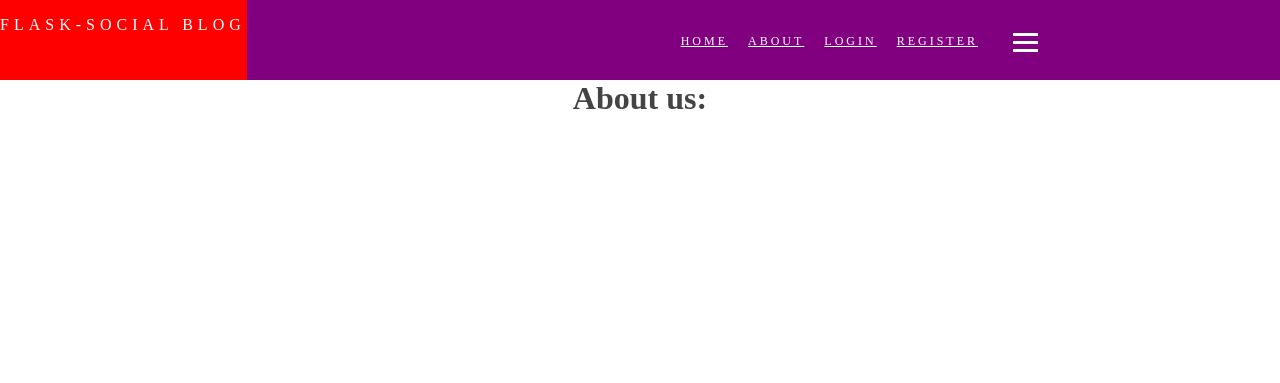
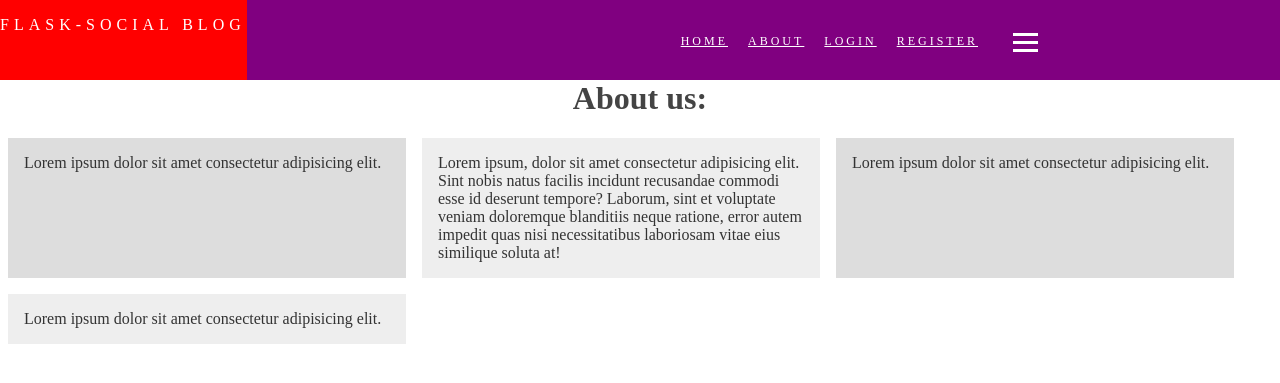
Before and after one commit to alexeysp11/flask-social-blog, a Flask app: page /about in a window 1280 px wide. Shown: the top 383 px of the page. Run offline with Flask 2, Linux system fonts and the light colour scheme.

Commit message:
Added CSS Grid for Feed and About pages

```diff
--- a/app/forms.py
+++ b/app/forms.py
@@ -54,5 +54,5 @@ class UpdateAccountForm(FlaskForm):
     email = StringField('Email',
                         validators=[DataRequired()])
     picture = FileField('Update Profile Picture', validators=[FileAllowed(['jpg', 'png'])])
-    about = TextAreaField('About me', validators=[DataRequired()])
+    about = TextAreaField('About me')
     submit = SubmitField('Update')
--- a/app/posts/views.py
+++ b/app/posts/views.py
@@ -14,7 +14,7 @@ posts_blueprint = Blueprint('posts', __name__, template_folder='../templates/pos
 @login_required
 def feed():
     if request.method == "POST":
-        return redirect(url_for('user.new'))
+        return redirect(url_for('posts.new'))
 
     else:
         return render_template('feed.html', posts=Post.query.all())
--- /dev/null
+++ b/app/static/auth.css
@@ -0,0 +1,11 @@
+.registration-form {
+    text-align: left;
+}
+
+.register-fieldset, .login-fieldset {
+    width: 250pt;
+}
+
+.forgot-password-fieldset {
+    width: 250pt;
+}
--- /dev/null
+++ b/app/static/feed.css
@@ -0,0 +1,15 @@
+.feed-header-fieldset {
+    width: 97%;
+    height: max-content;
+}
+
+.feed-fieldset {
+    width: 97%;
+    display: grid;
+    grid-template-columns: repeat(3, 1fr);
+    grid-gap: 1em;
+}
+
+.posts-fieldset, .profile-posts-fieldset {
+    width: 90%;
+}
--- a/app/static/fonts.css
+++ /dev/null
@@ -1,4 +0,0 @@
-h1, h2, h3, h4, h5, h6 {
-    color: #444444;
-    text-align: center;
-}
--- a/app/static/main.css
+++ b/app/static/main.css
@@ -2,6 +2,11 @@ body {
     background: #ffffff;
     color: #333333;
     margin-top: 5rem;
+}
+
+h1, h2, h3, h4, h5, h6 {
+    color: #444444;
+    text-align: center;
 }
 
 h2 a {
@@ -24,28 +29,21 @@ h2 a {
     width: 250pt;
 }
 
-.registration-form {
-    text-align: left;
+.about-wrapper {
+    width: 97%;
+    display: grid;
+    grid-template-columns: 1fr 1fr 1fr;
+    grid-gap: 1em;
+    grid-auto-rows: minmax(10px, auto);
 }
 
-.register-fieldset, .login-fieldset {
-    width: 250pt;
+.about-wrapper div {
+    background: #eeeeee;
+    padding: 1em;
 }
 
-.forgot-password-fieldset {
-    width: 250pt;
-}
-
-.feed-header-fieldset {
-    height: max-content;
-}
-
-.posts-fieldset {
-    width: 97%;
-}
-
-.profile-posts-fieldset {
-    width: 97%;
+.about-wrapper div:nth-child(odd) {
+    background: #dddddd;
 }
 
 .firstname-div {
--- a/app/templates/layout.html
+++ b/app/templates/layout.html
@@ -5,12 +5,13 @@
     	<meta content="width=device-width, initial-scale=1, shrink-to-fit=no">
 
 		<link rel="stylesheet" type="text/css" href="{{ url_for('static', filename='main.css') }}">
-		<link rel="stylesheet" type="text/css" href="{{ url_for('static', filename='fonts.css') }}">
+		<link rel="stylesheet" type="text/css" href="{{ url_for('static', filename='auth.css') }}">
 		<link rel="stylesheet" type="text/css" href="{{ url_for('static', filename='navigation.css') }}">
 		<link rel="stylesheet" type="text/css" href="{{ url_for('static', filename='buttons.css') }}">
 		<link rel="stylesheet" type="text/css" href="{{ url_for('static', filename='post.css') }}">
 		<link rel="stylesheet" type="text/css" href="{{ url_for('static', filename='comments.css') }}">
 		<link rel="stylesheet" type="text/css" href="{{ url_for('static', filename='profile.css') }}">
+		<link rel="stylesheet" type="text/css" href="{{ url_for('static', filename='feed.css') }}">
 
 		<title>
 			{% block title %}{% endblock %}
--- a/app/templates/main/about.html
+++ b/app/templates/main/about.html
@@ -4,4 +4,19 @@
 
 {% block content %}
 	<h1>About us:</h1>
+	<!--Add some diagrams and some text-->
+	<div class="about-wrapper">
+		<div>
+			Lorem ipsum dolor sit amet consectetur adipisicing elit.
+		</div>
+		<div>
+			Lorem ipsum, dolor sit amet consectetur adipisicing elit. Sint nobis natus facilis incidunt recusandae commodi esse id deserunt tempore? Laborum, sint et voluptate veniam doloremque blanditiis neque ratione, error autem impedit quas nisi necessitatibus laboriosam vitae eius similique soluta at!
+		</div>
+		<div>
+			Lorem ipsum dolor sit amet consectetur adipisicing elit.
+		</div>
+		<div>
+			Lorem ipsum dolor sit amet consectetur adipisicing elit.
+		</div>
+	</div>
 {% endblock content %}
```
Also changed, not shown: app/templates/main/home.html (+7 -2 lines), app/site.db.
